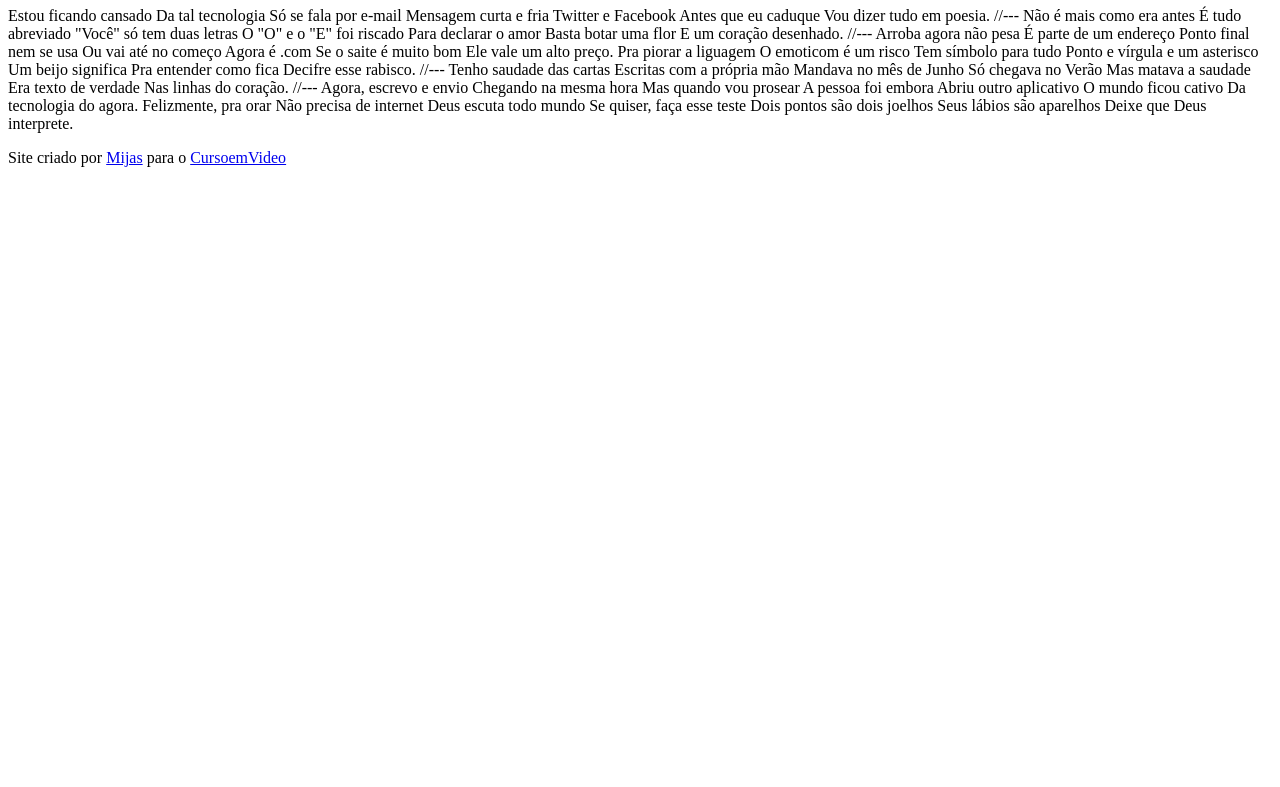
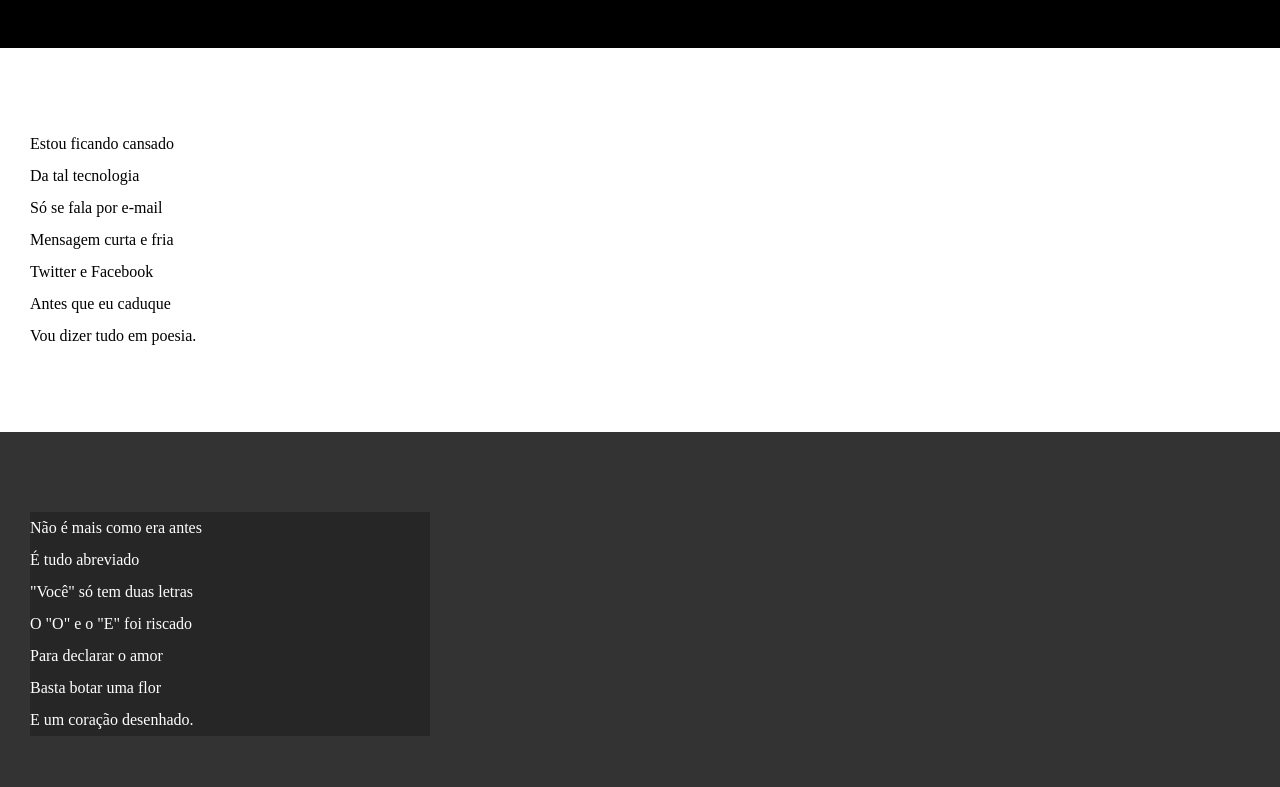
Before and after one commit to angelomi14/html-css, a plain HTML site: page desafios/desafio 12/index.html in a window 1280 px wide. Shown: the part 107-894 px from the top of the page. Before the commit the page ends 800 px from the top, so only its background shows below. Drawn offline with Linux system fonts and the light colour scheme.

Commit message:
atualizei estilos dos textos e blocos

```diff
--- /dev/null
+++ b/desafios/desafio 12/estilo/style.css
@@ -0,0 +1,66 @@
+@charset "UTF-8";
+
+* {
+    margin: 0px;
+    padding: 0px;
+}
+
+html, body{
+    min-height: 100vh;
+    background-color: darkgray;
+}
+
+header{
+    background-color: black;
+    color: white;
+    text-align: center;
+}
+
+header > h1{
+    padding-top: 50px;
+    /*text-transform: uppercase;*/
+    font-variant: small-caps;
+}
+
+header > p{
+    padding-bottom: 50px;
+}
+
+a{
+    color: white;
+    text-decoration: none;
+    font-weight: bolder;
+}
+
+a:hover{
+    text-decoration: underline;
+}
+
+section{
+    padding-top: 10vh;
+    padding-bottom: 10vh;
+    line-height: 2em;
+    padding-left: 30px;
+}
+
+section.normal{
+    background-color: white;
+    color: black;
+}
+
+section.imagem{
+    background-color: rgb(51, 51, 51);
+    color: white;
+}
+
+section.imagem > p{
+    width: 400px;
+    background-color: rgba(0, 0, 0, 0.253);
+}
+
+footer{
+    background-color: black;
+    text-align: center;
+    color: white;
+    padding: 10px;
+}
--- a/desafios/desafio 12/index.html
+++ b/desafios/desafio 12/index.html
@@ -4,6 +4,7 @@
     <meta charset="UTF-8">
     <meta name="viewport" content="width=device-width, initial-scale=1.0">
     <title>Cordel Moderno</title>
+    <link rel="stylesheet" href="estilo/style.css">
 </head>
 <body>
 <header>
@@ -12,69 +13,86 @@
 
 </header>
 
-    Estou ficando cansado
-    Da tal tecnologia
-    Só se fala por e-mail
-    Mensagem curta e fria
-    Twitter e Facebook
-    Antes que eu caduque
-    Vou dizer tudo em poesia.
+    <section class="normal">
+        <p>
+            Estou ficando cansado <br>
+            Da tal tecnologia <br>
+            Só se fala por e-mail <br>
+            Mensagem curta e fria <br>
+            Twitter e Facebook <br>
+            Antes que eu caduque <br>
+            Vou dizer tudo em poesia.
+        </p>
+    </section>
 
-    //---
+    <section class="imagem">
+        <p>
+            Não é mais como era antes  <br>
+            É tudo abreviado <br>
+            "Você" só tem duas letras <br>
+            O "O" e o "E" foi riscado <br>
+            Para declarar o amor <br>
+            Basta botar uma flor <br>
+            E um coração desenhado.
+        </p>
+    </section>
 
-    Não é mais como era antes
-    É tudo abreviado
-    "Você" só tem duas letras
-    O "O" e o "E" foi riscado
-    Para declarar o amor
-    Basta botar uma flor
-    E um coração desenhado.
 
-    //---
+    <section class="normal">
+        <p>
+            Arroba agora não pesa <br>
+            É parte de um endereço <br>
+            Ponto final nem se usa <br>
+            Ou vai até no começo <br>
+            Agora é .com <br>
+            Se o saite é muito bom <br>
+            Ele vale um alto preço.
+        </p>
 
-    Arroba agora não pesa
-    É parte de um endereço
-    Ponto final nem se usa
-    Ou vai até no começo
-    Agora é .com
-    Se o saite é muito bom
-    Ele vale um alto preço.
+        <p>
+            Pra piorar a liguagem <br>
+            O emoticom é um risco <br>
+            Tem símbolo para tudo <br>
+            Ponto e vírgula e um asterisco <br>
+            Um beijo significa <br>
+            Pra entender como fica <br>
+            Decifre esse rabisco.
+        </p>
+    </section>
 
-    Pra piorar a liguagem
-    O emoticom é um risco
-    Tem símbolo para tudo
-    Ponto e vírgula e um asterisco
-    Um beijo significa
-    Pra entender como fica
-    Decifre esse rabisco.
+    <section class="imagem">
+        <p>
+            Tenho saudade das cartas <br>
+            Escritas com a própria mão <br>
+            Mandava no mês de Junho <br>
+            Só chegava no Verão <br>
+            Mas matava a saudade <br>
+            Era texto de verdade <br>
+            Nas linhas do coração.
+        </p>
+    </section>
 
-    //---
+    <section class="normal">
+        <p>
+            Agora, escrevo e envio <br>
+            Chegando na mesma hora <br>
+            Mas quando vou prosear <br>
+            A pessoa foi embora <br>
+            Abriu outro aplicativo <br>
+            O mundo ficou cativo <br>
+            Da tecnologia do agora.
+        </p>
 
-    Tenho saudade das cartas
-    Escritas com a própria mão
-    Mandava no mês de Junho
-    Só chegava no Verão
-    Mas matava a saudade
-    Era texto de verdade
-    Nas linhas do coração.
-
-    //---
-
-    Agora, escrevo e envio
-    Chegando na mesma hora
-    Mas quando vou prosear
-    A pessoa foi embora
-    Abriu outro aplicativo
-    O mundo ficou cativo
-    Da tecnologia do agora.
-
-    Felizmente, pra orar
-    Não precisa de internet
-    Deus escuta todo mundo
-    Se quiser, faça esse teste
-    Dois pontos são dois joelhos
-    Seus lábios são aparelhos
-    Deixe que Deus interprete.
+        <p>
+            Felizmente, pra orar <br>
+            Não precisa de internet <br>
+            Deus escuta todo mundo <br>
+            Se quiser, faça esse teste <br>
+            Dois pontos são dois joelhos <br>
+            Seus lábios são aparelhos <br>
+            Deixe que Deus interprete.
+        </p>
+    </section>
 
     <footer>
         <p>Site criado por <a href="https://github.com/angelomi14" target="_blank">Mijas</a> para o <a href="https://www.youtube.com/c/CursoemVídeo" target="_blank">CursoemVideo</a></p>
```
